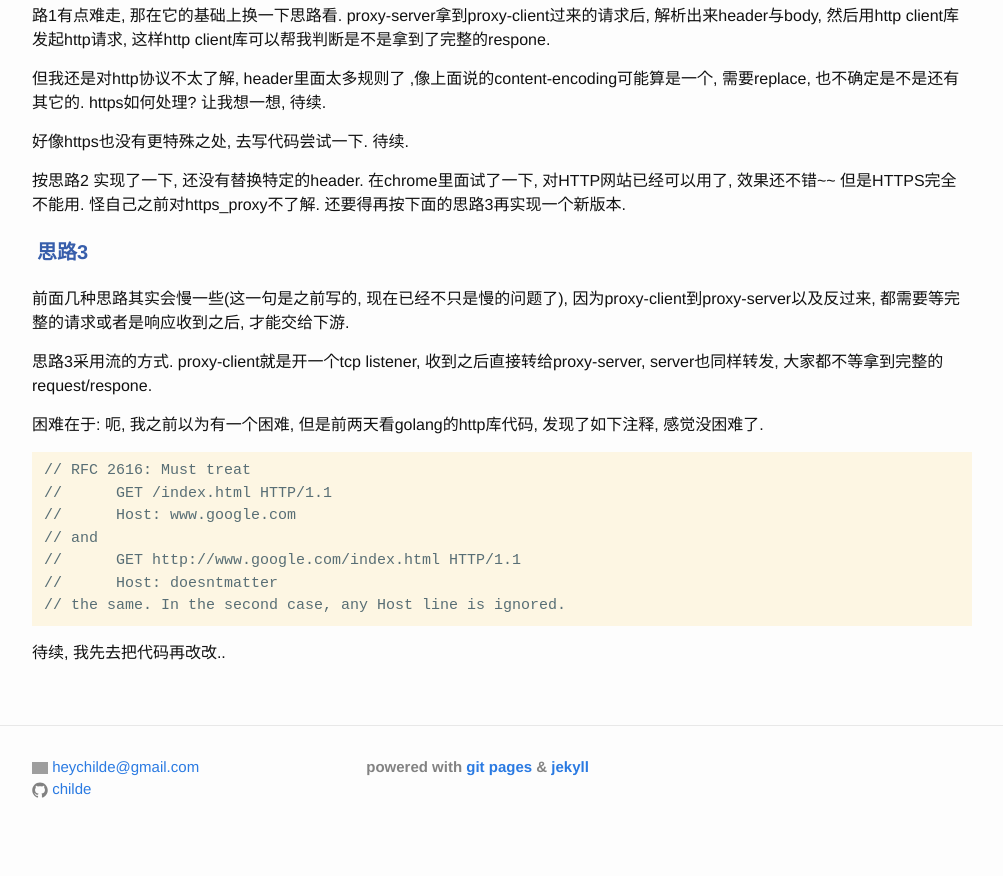
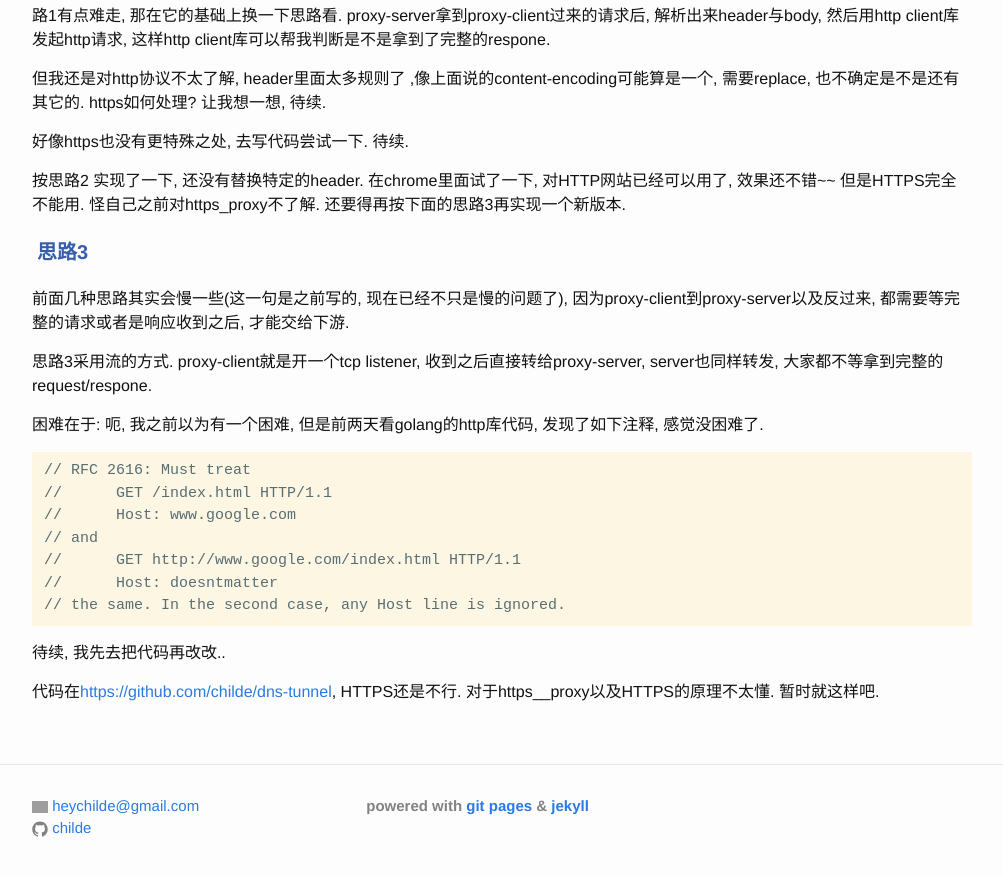
Before and after one commit to childe/ohmycat, a Jekyll site: the page built from _posts/2017-01-18-dns-tunnel.md, in a window 1280 px wide and 900 px high, scrolled down 1405 px. Shown: the top 876 px of the window, without its empty margins (138-1141 px from the left). Built offline with Jekyll 4.4.1, drawn with Linux system fonts in a browser that asks for light colours; comment, search, counter and statistics services are not loaded; grey boxes are pictures that could not be loaded.

Commit message:
modified:   2017-01-18-dns-tunnel.md

```diff
--- a/_posts/2017-01-18-dns-tunnel.md
+++ b/_posts/2017-01-18-dns-tunnel.md
@@ -80,3 +80,5 @@ proxy-client因为是用的现成的web框架, 收到proxy-server的真实的htt
 	// the same. In the second case, any Host line is ignored.
 
 待续, 我先去把代码再改改..
+
+代码在[https://github.com/childe/dns-tunnel](https://github.com/childe/dns-tunnel), HTTPS还是不行. 对于https__proxy以及HTTPS的原理不太懂. 暂时就这样吧.
```
